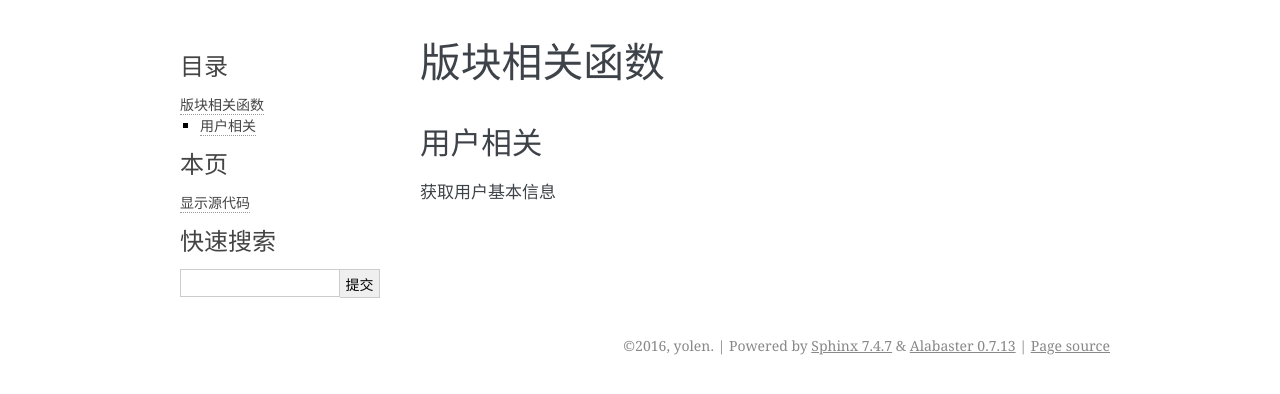
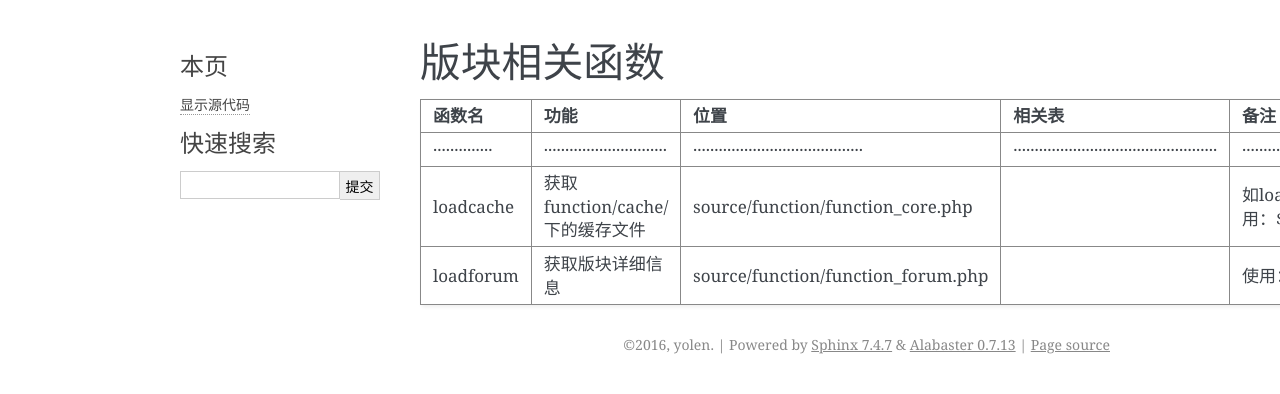
Before and after one commit to bixuai/discuz_doc, a Sphinx documentation site: the page built from source/functions/forum.rst, in a window 1280 px wide. Shown: the top 394 px of the page. Built offline with Sphinx 7.4.7, drawn with Linux system fonts in a browser that asks for light colours; pages that are not in the unit, such as notebooks, are missing from menus.

Commit message:
新增函数

```diff
--- a/source/functions/forum.rst
+++ b/source/functions/forum.rst
@@ -1,7 +1,10 @@
 版块相关函数
 ===============
 
-用户相关
-----------------------------------
-
-获取用户基本信息
+==============    ===================================== ==========================================    =================================================    ========================================================
+函数名               功能                                     位置                                                相关表                                              备注
+==============    ===================================== ==========================================    =================================================    ========================================================
+··············    ·····························          ········································     ················································       ·····················································
+loadcache          获取function/cache/下的缓存文件            source/function/function_core.php                                                                  如loadcache('forums') 使用：$_G['cache']['forums']
+loadforum           获取版块详细信息                        source/function/function_forum.php                                                                     使用：$_G['forum']
+==============    ===================================== ==========================================    =================================================    ========================================================
```
Also changed, not shown: 7 other files.
